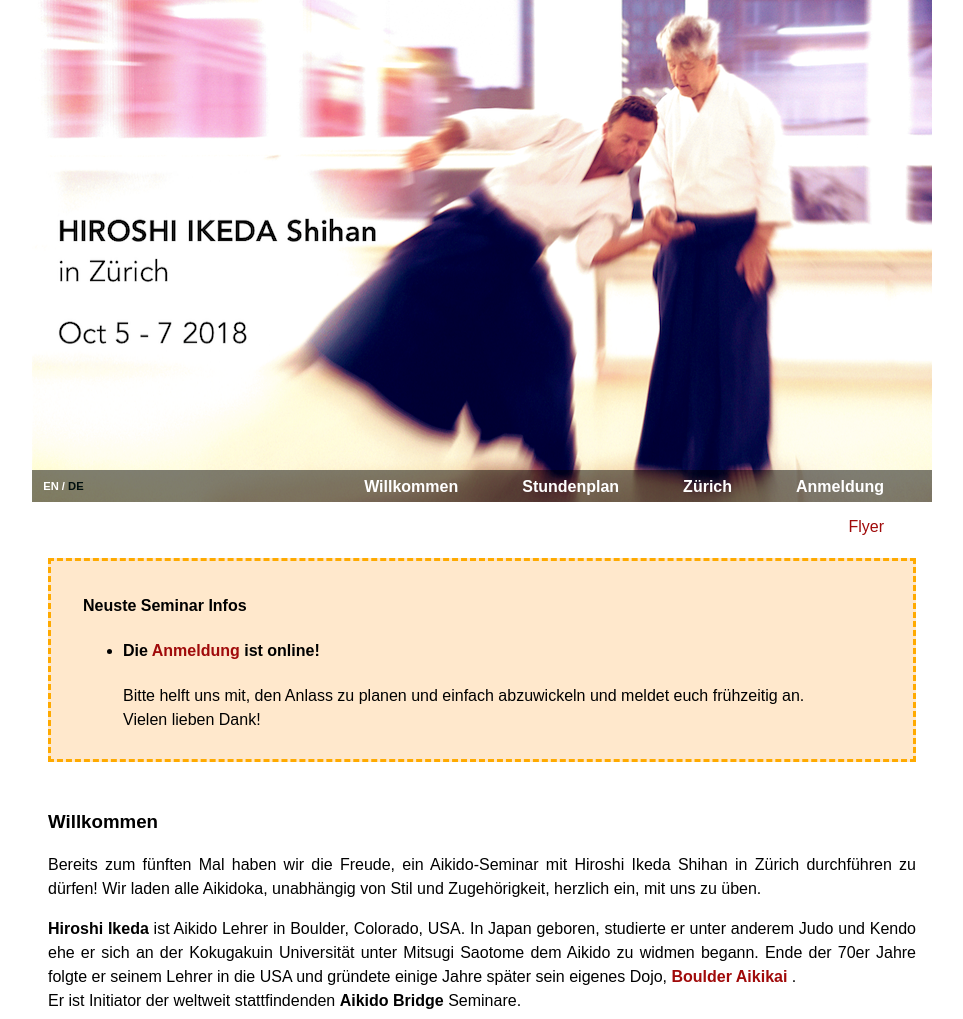
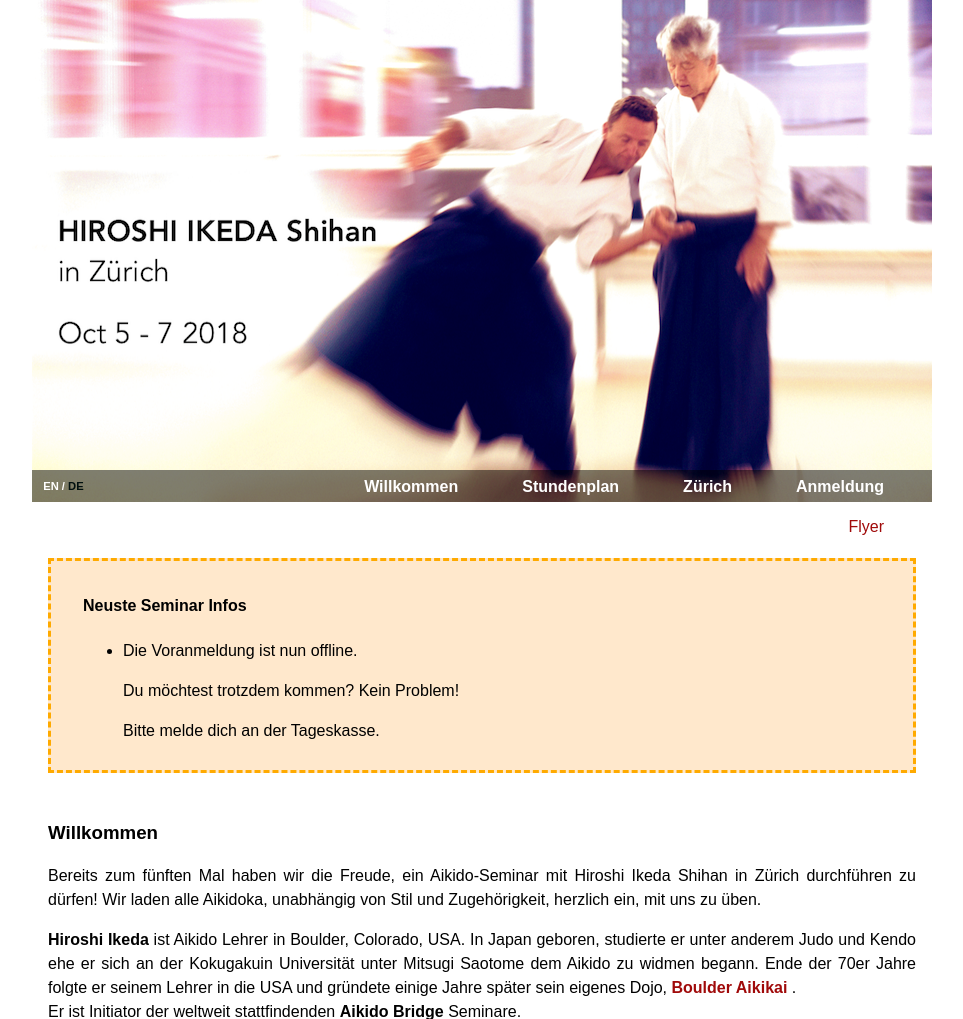
Before and after one commit to michigraber/associationmanager, a Django app: page /de/ in a window 1280 px wide. Shown: the part 33-1052 px from the top of the page, without its empty margins (158-1121 px from the left). Run offline with Django 3.2, Linux system fonts and the light colour scheme; parts of the project's set-up code (start-up, migrations or seed data) failed here and were passed over.

Commit message:
registration offline

```diff
--- a/ikedaseminar/templates/welcome.html
+++ b/ikedaseminar/templates/welcome.html
@@ -8,24 +8,24 @@
 <div class='announcements'>
     <h4>Neuste Seminar Infos</h4>
     <ul>
-        <li>
-            <h4>Die <a href={% url 'registration' 'de' %}>Anmeldung</a> ist online!</h4>
-            <p>
-            Bitte helft uns mit, den Anlass zu planen und einfach abzuwickeln und meldet euch fr&uuml;hzeitig an.</br>
-            Vielen lieben Dank!
-            </p>
-        </li>
+        <!--<li>-->
+            <!--<h4>Die <a href={% url 'registration' 'de' %}>Anmeldung</a> ist online!</h4>-->
+            <!--<p>-->
+            <!--Bitte helft uns mit, den Anlass zu planen und einfach abzuwickeln und meldet euch fr&uuml;hzeitig an.</br>-->
+            <!--Vielen lieben Dank!-->
+            <!--</p>-->
+        <!--</li>-->
 
         <!--<li>-->
         <!--[>[><p>Die Anmeldung ist offline seit Donnerstag, 24. Juli 2014.<p><]<]-->
         <!--<p>Die <a href={% url 'registration' 'de' %}>Anmeldung</a> ist noch online bis Mittwoch, 12. August 2015.</p>-->
         <!--</li>-->
 
-        <!--<li>-->
-            <!--<p>Die Voranmeldung ist nun offline.</p>-->
-            <!--<p>Du m&ouml;chtest trotzdem kommen? Kein Problem!</p>-->
-            <!--<p>Bitte melde dich an der Tageskasse.</p>-->
-        <!--</li>-->
+        <li>
+            <p>Die Voranmeldung ist nun offline.</p>
+            <p>Du m&ouml;chtest trotzdem kommen? Kein Problem!</p>
+            <p>Bitte melde dich an der Tageskasse.</p>
+        </li>
 
         <!--[><li><]-->
         <!--[><p>Das Keiko <strong>Freitag Abend</strong> ist bereits komplett ausgebucht.</p><]-->
```
